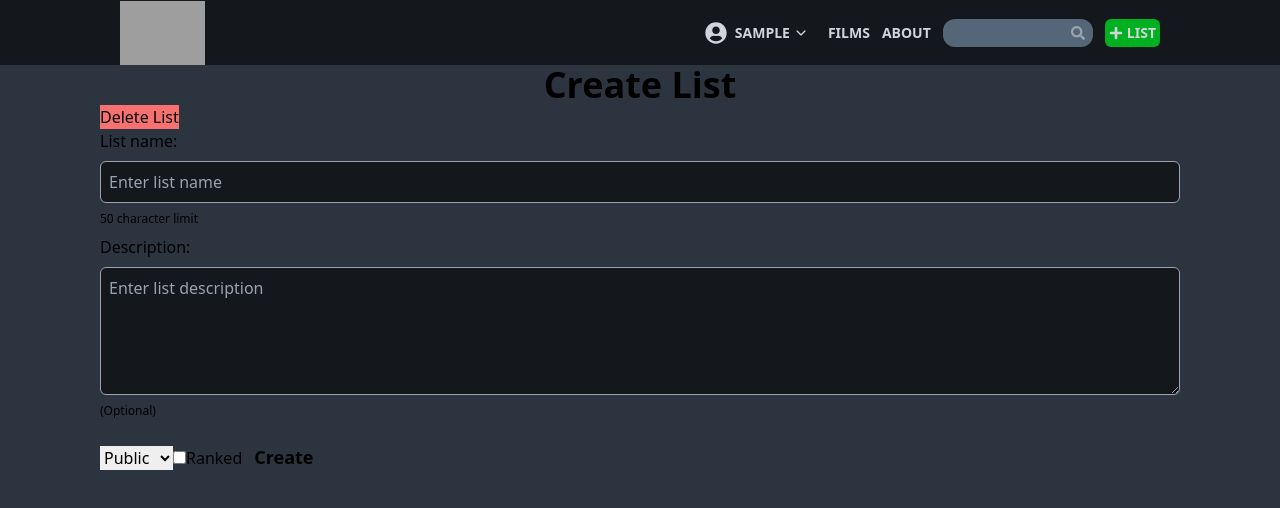
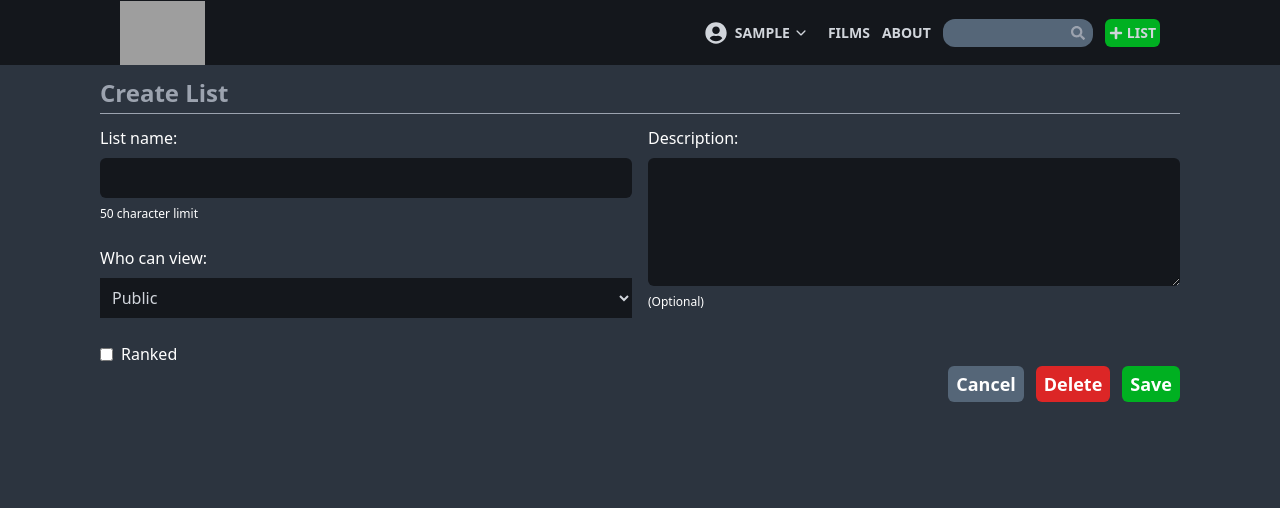
Before and after one commit to SudarshanNXT/slowcut, a React (Vite) app in the folder letterboxd-frontend/: page /list/1/edit in a window 1280 px wide. Shown: the top 508 px of the page. Built offline with nearby package versions, Linux system fonts and the light colour scheme; no server answers; sample sign-in values are in the browser's storage; grey boxes are pictures that could not be loaded.

Commit message:
create/edit list pages

```diff
--- a/letterboxd-frontend/src/components/CreateAccount.jsx
+++ b/letterboxd-frontend/src/components/CreateAccount.jsx
@@ -59,7 +59,7 @@ const CreateAccount = ({ createAccount, setCreateAccount }) => {
 
                 <div className='space-y-4'>
                     <div className='text-left text-2xl font-semibold text-gray-300'>Create Account</div>
-                    {errorMessage && <div className='border-2 border-red-800 bg-red-300 p-1 px-2 w-fit text-red-600'>{errorMessage}</div>}
+                    {errorMessage && <div className='border-2 border-red-800 bg-red-400 p-1 px-2 w-fit text-red-700'>{errorMessage}</div>}
 
                     <Form onSubmit={ submitHandler } className='space-y-4'>
                         <div className='flex flex-col space-y-1 mb-2'>
--- a/letterboxd-frontend/src/pages/CreateListPage.jsx
+++ b/letterboxd-frontend/src/pages/CreateListPage.jsx
@@ -1,7 +1,6 @@
 import React from 'react'
-import { useState, useContext } from 'react';
+import { useState } from 'react';
 import { Form, useNavigate } from 'react-router-dom'
-import { AuthContext } from '../contexts/AuthContext.jsx';
 
 const CreateListPage = () => {
     const [errorMessage, setErrorMessage] = useState('')
@@ -51,12 +50,14 @@ const CreateListPage = () => {
     }
 
     return (
-        <div>
-            <div className='text-center text-4xl font-bold text-white'>Create List</div>
-            {errorMessage && <div className='border-2 border-red-800 bg-red-300 p-1 px-2 w-fit text-red-600'>{errorMessage}</div>}
+        <div className='flex flex-col mx-3 md:mx-0'>
+            <div className='text-left text-2xl font-semibold text-gray-400 border-b border-gray-400 pb-1 mt-3'>Create List</div>
+            {errorMessage && <div className='border-2 border-red-800 bg-red-300 p-1 px-2 w-fit text-red-600 mt-3'>{errorMessage}</div>}
             <Form onSubmit={ handleSubmit }>
+                <div className='md:grid md:grid-cols-2 md:gap-4 mt-3'>
+                    <div className='space-y-6'>
                         <div className='flex flex-col space-y-2 mb-2'>
-                    <label htmlFor="username">List name:</label>
+                            <label htmlFor="username" className='text-white'>List name:</label>
                             <input
                                 type="text"
                                 id="name"
@@ -64,43 +65,49 @@ const CreateListPage = () => {
                                 value={formData.name}
                                 onChange={handleChange}
                                 required
-                        placeholder='Enter list name'
-                        className='border border-gray-400 bg-primary rounded-md p-2 w-full'
+                                className=' bg-primary rounded-md p-2 w-full text-gray-300 focus:outline-none focus:bg-white focus:text-black'
                             />
-                    <div className='text-xs'>50 character limit</div>
+                            <div className='text-xs text-gray-300'>50 character limit</div>
+                        </div>
+
+                        <div className="flex flex-col space-y-2 mb-2">
+                            <label htmlFor="is_public" className='text-white'>Who can view:</label>
+                            <select name="is_public" value={formData.is_public} onChange={handleChange} className='bg-primary p-2 text-gray-300'>
+                                <option value={true}>Public</option>
+                                <option value={false}>Private</option>
+                            </select>
+                        </div>
+
+                        <div className='flex items-center'>
+                            <input
+                                type="checkbox"
+                                name="ranked"
+                                checked={formData.ranked}
+                                onChange={handleChange}
+                                className=''
+                            />
+                            <div className='ml-2 text-white'>Ranked</div>
+                        </div>
                     </div>
 
 
-                <div className='flex flex-col space-y-2 mb-4'>
-                    <label htmlFor="password">Description:</label>
+                    <div className='flex flex-col space-y-2 mb-4 mt-4 md:mt-0'>
+                        <label htmlFor="description" className='text-white'>Description:</label>
                         <textarea
                             id="description"
                             name='description'
                             value={formData.description}
                             onChange={handleChange}
-                        className='border border-gray-400 bg-primary rounded-md p-2 w-full h-32 resize-vertical'
-                        placeholder="Enter list description"
+                            className=' bg-primary rounded-md p-2 w-full h-32 resize-vertical text-gray-300 focus:outline-none focus:bg-white focus:text-black'
                         ></textarea>
-                    <div className='text-xs'>(Optional)</div>
+                        <div className='text-xs text-white'>(Optional)</div>
+                    </div>
                 </div>
 
-                <select name="is_public" value={formData.is_public} onChange={handleChange}>
-                    <option value={true}>Public</option>
-                    <option value={false}>Private</option>
-                </select>
-
-                <label>
-                    <input
-                        type="checkbox"
-                        name="ranked"
-                        checked={formData.ranked}
-                        onChange={handleChange}
-                    />
-                    Ranked
-                </label>
-
-                <button type="submit" className='w-fit text-lg py-2 px-3 rounded-lg mb-4 font-semibold'>Create</button>
-
+                <div className='flex items-center justify-end gap-3'>
+                    <button onClick={() => navigate(-1)} className='w-fit text-lg py-1 px-2 rounded-md font-semibold bg-light hover:bg-gray-500 text-white'>Cancel</button>
+                    <button type="submit" className='w-fit text-lg py-1 px-2 rounded-md font-semibold bg-hover hover:bg-green-500 text-white'>Create</button>
+                </div>
             </Form>
         </div>
     )
--- a/letterboxd-frontend/src/pages/EditListPage.jsx
+++ b/letterboxd-frontend/src/pages/EditListPage.jsx
@@ -1,10 +1,8 @@
 import React, { useEffect, useState } from 'react'
-import { Link, useParams, Form, useNavigate } from 'react-router-dom';
-import ListMovieCard from '../components/cards/ListMovieCard';
+import { useParams, Form, useNavigate } from 'react-router-dom';
 
 const EditListPage = () => {
     const { id } = useParams()
-    const [listData, setListData] = useState(null)
     const [loading, setLoading] = useState(true)
     const [errorMessage, setErrorMessage] = useState('')
     const [formData, setFormData] = useState({
@@ -36,9 +34,6 @@ const EditListPage = () => {
                         //check if creator of list is the signed in user
                         const username = JSON.parse(localStorage.getItem('userInfo')).username
                         if(data.list.creator === username){
-                            console.log(data);
-                            setListData(data)
-
                             //prefill form data
                             setFormData({
                                 name: data.list.name,
@@ -119,15 +114,15 @@ const EditListPage = () => {
     }
 
     return (
-        <div>
-            <div className='text-center text-4xl font-bold '>Create List</div>
+        <div className='flex flex-col mx-3 md:mx-0'>
+            <div className='text-left text-2xl font-semibold text-gray-400 border-b border-gray-400 pb-1 mt-3'>Create List</div>
 
-            <button className='bg-red-400' onClick={handleDelete}>Delete List</button>
-
-            {errorMessage && <div className='border-2 border-red-800 bg-red-300 p-1 px-2 w-fit text-red-600'>{errorMessage}</div>}
+            {errorMessage && <div className='border-2 border-red-800 bg-red-300 p-1 px-2 w-fit text-red-600 mt-3'>{errorMessage}</div>}
             <Form onSubmit={ handleSubmit }>
+                <div className='md:grid md:grid-cols-2 md:gap-4 mt-3'>
+                    <div className='space-y-6'>
                         <div className='flex flex-col space-y-2 mb-2'>
-                    <label htmlFor="username">List name:</label>
+                            <label htmlFor="username" className='text-white'>List name:</label>
                             <input
                                 type="text"
                                 id="name"
@@ -135,42 +130,48 @@ const EditListPage = () => {
                                 value={formData.name}
                                 onChange={handleChange}
                                 required
-                        placeholder='Enter list name'
-                        className='border border-gray-400 bg-primary rounded-md p-2 w-full'
+                                className=' bg-primary rounded-md p-2 w-full text-gray-300 focus:outline-none focus:bg-white focus:text-black'
                             />
-                    <div className='text-xs'>50 character limit</div>
+                            <div className='text-xs text-white'>50 character limit</div>
                         </div>
 
-
-                <div className='flex flex-col space-y-2 mb-4'>
-                    <label htmlFor="password">Description:</label>
-                    <textarea
-                        id="description"
-                        name='description'
-                        value={formData.description}
-                        onChange={handleChange}
-                        className='border border-gray-400 bg-primary rounded-md p-2 w-full h-32 resize-vertical'
-                        placeholder="Enter list description"
-                    ></textarea>
-                    <div className='text-xs'>(Optional)</div>
-                </div>
-
-                <select name="is_public" value={formData.is_public} onChange={handleChange}>
+                        <div className="flex flex-col space-y-2 mb-2">
+                            <label htmlFor="is_public" className='text-white'>Who can view:</label>
+                            <select name="is_public" value={formData.is_public} onChange={handleChange} className='bg-primary p-2 text-gray-300'>
                                 <option value={true}>Public</option>
                                 <option value={false}>Private</option>
                             </select>
+                        </div>
 
-                <label>
+                        <div className='flex items-center'>
                             <input
                                 type="checkbox"
                                 name="ranked"
                                 checked={formData.ranked}
                                 onChange={handleChange}
                             />
-                    Ranked
-                </label>
+                            <div className='ml-2 text-white'>Ranked</div>
+                        </div>
+                    </div>
 
-                <button type="submit" className='w-fit text-lg py-2 px-3 rounded-lg mb-4 font-semibold'>Create</button>
+                    <div className='flex flex-col space-y-2 mb-4 mt-4 md:mt-0'>
+                        <label htmlFor="description" className='text-white'>Description:</label>
+                        <textarea
+                            id="description"
+                            name='description'
+                            value={formData.description}
+                            onChange={handleChange}
+                            className=' bg-primary rounded-md p-2 w-full h-32 resize-vertical text-gray-300 focus:outline-none focus:bg-white focus:text-black'
+                        ></textarea>
+                        <div className='text-xs text-white'>(Optional)</div>
+                    </div>
+                </div>
+
+                <div className='flex items-center justify-end gap-3'>
+                    <button onClick={() => navigate(-1)} className='w-fit text-lg py-1 px-2 rounded-md font-semibold bg-light hover:bg-gray-500 text-white'>Cancel</button>
+                    <button className='w-fit text-lg py-1 px-2 rounded-md font-semibold bg-red-600 hover:bg-red-500 text-white' onClick={handleDelete}>Delete</button>
+                    <button type="submit" className='w-fit text-lg py-1 px-2 rounded-md font-semibold bg-hover hover:bg-green-500 text-white'>Save</button>
+                </div>
 
             </Form>
         </div>
--- a/letterboxd-frontend/src/pages/NotFoundPage.jsx
+++ b/letterboxd-frontend/src/pages/NotFoundPage.jsx
@@ -1,8 +1,26 @@
 import React from 'react'
+import { MdErrorOutline } from "react-icons/md";
+import { Link, useNavigate } from 'react-router-dom';
 
 const NotFoundPage = () => {
+    const navigate = useNavigate();
+
+    const goBack = () => {
+        navigate(-3)
+    }
+
     return (
-        <div>NotFoundPage</div>
+        <div className='flex md:items-center md:justify-center w-full h-full'>
+            <div className='flex flex-col items-center mx-auto p-3 md:p-0 md:justify-center text-white space-y-6 md:mb-[50px]'>
+                <MdErrorOutline size={200}/>
+                <div className='text-center text-4xl font-bold'>404 Not Found</div>
+                <div className='text-center text-xl'>This page does not exist</div>
+                <div className='flex items-center'>
+                    <Link className='text-black py-3 px-4 bg-white font-semibold rounded-md' to={'/'}>Home</Link>
+                    <button className='text-grayText py-3 px-4 font-semibold hover:underline' onClick={goBack}>Go back</button>
+                </div>
+            </div>
+        </div>
     )
 }
 
```
Lines whose indentation alone changed are shown as unchanged.
